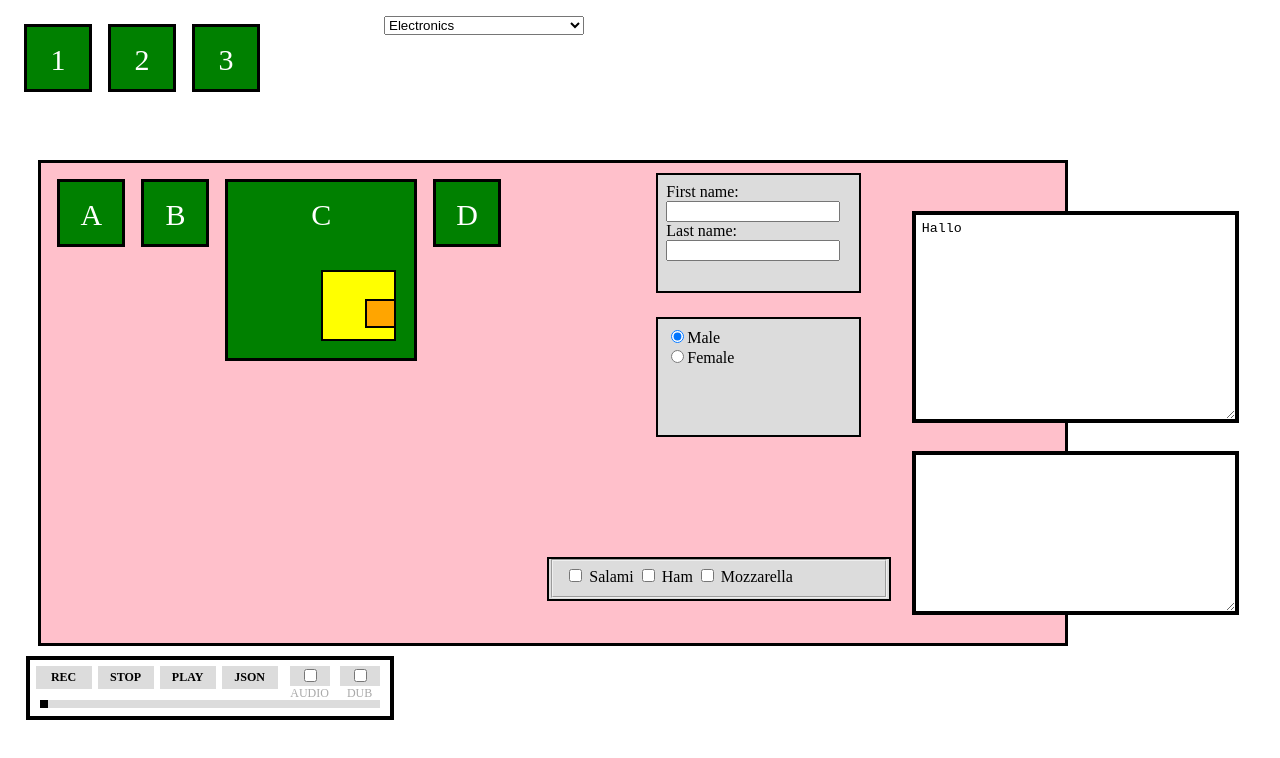
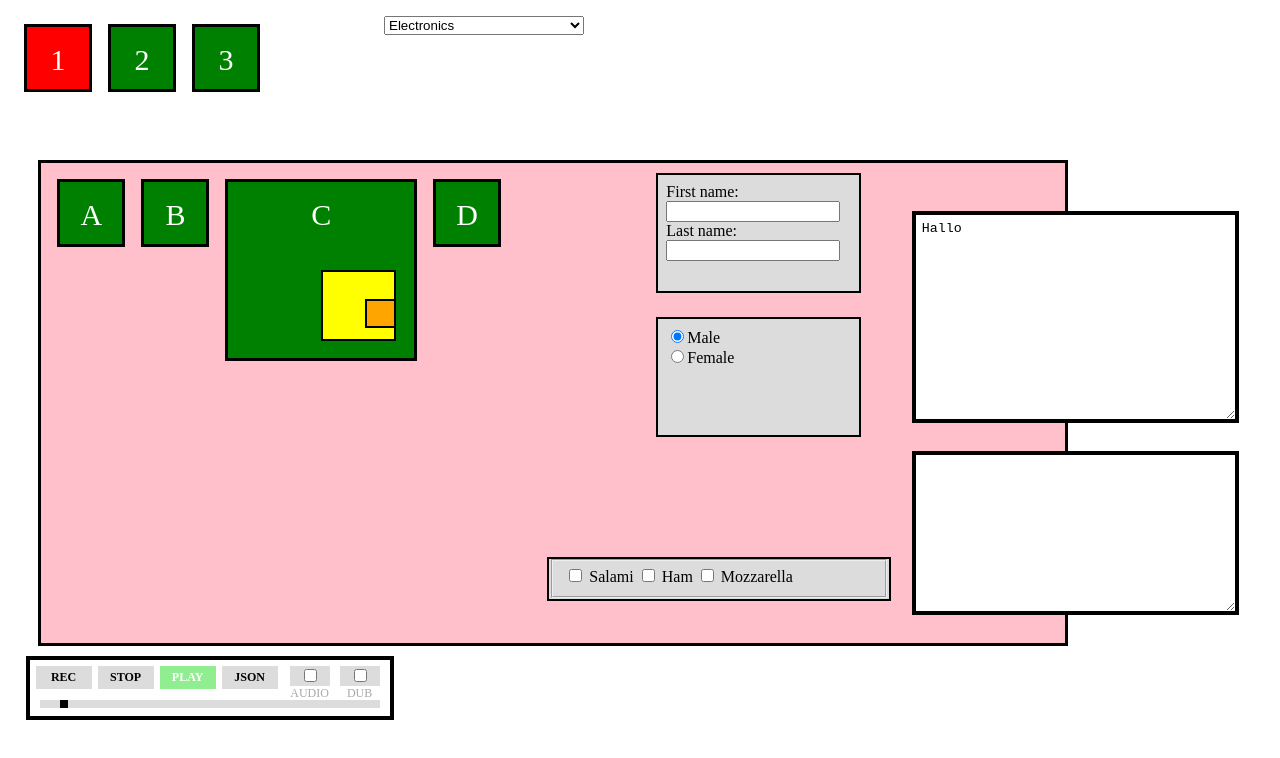
Before and after one commit to Phalanstere/EventRecorder, a website: page index.html in a window 1280 px wide. Drawn offline with nearby package versions, Linux system fonts and the light colour scheme.

Commit message:
demo with audio comment

```diff
--- a/index.html
+++ b/index.html
@@ -23,7 +23,7 @@ var fv, x;
 
 $( document ).ready(function() {
 
-	/*
+
 	$.ajax({
 	url: "./test.json",
 	success: function (data) {
@@ -32,17 +32,18 @@ $( document ).ready(function() {
 			autostart: true,
 			events: data,
 			recorder: true,
+			audioFile: "audio_comment.mp3"
 			});
 
 		}
 	});
-	*/
 
 
+	/*
 	x = new EventRecorder({
 		recorder: true
 	});
-
+	*/
 
 
 
```
